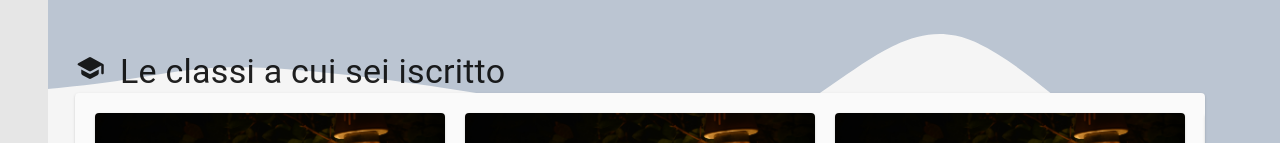
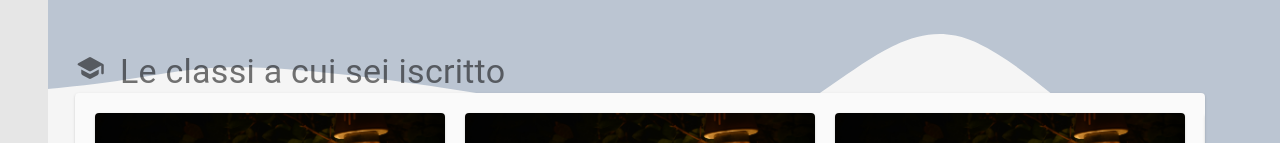
Before and after one commit to webion-hub/cody, a React (Create React App) app in the folder cody/ClientApp/: page / in a window 1280 px wide. Shown: the part 465-608 px from the top of the page. Built offline with nearby package versions, Linux system fonts and the light colour scheme; no server answers.

Commit message:
add styles to my classes

```diff
--- a/cody/ClientApp/src/pages/home/home_components/my_classes.js
+++ b/cody/ClientApp/src/pages/home/home_components/my_classes.js
@@ -71,6 +71,11 @@ const classesStyles = makeStyles((theme) => ({
     },
     display: "flex",
     margin:"0 auto"
+  },
+  titleIcon: {
+    marginRight: 15,
+    height: 30,
+    width: 30
   }
 }));
 
@@ -89,8 +94,8 @@ export function MyClasses(props){
           classesNumber === 0 ? (
             null
           ):(
-            <Typography variant="h4">
-              <SchoolRoundedIcon style={{marginRight: 15, height: 30, width: 30}}/>
+            <Typography variant="h4" color="textSecondary">
+              <SchoolRoundedIcon className={classes.titleIcon}/>
                 Le classi a cui sei iscritto
             </Typography>
           )
```
